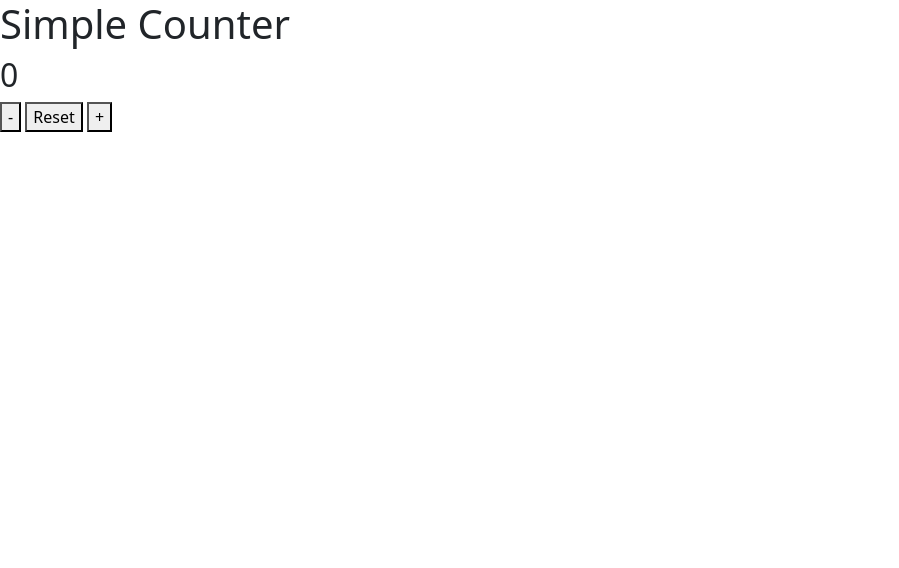
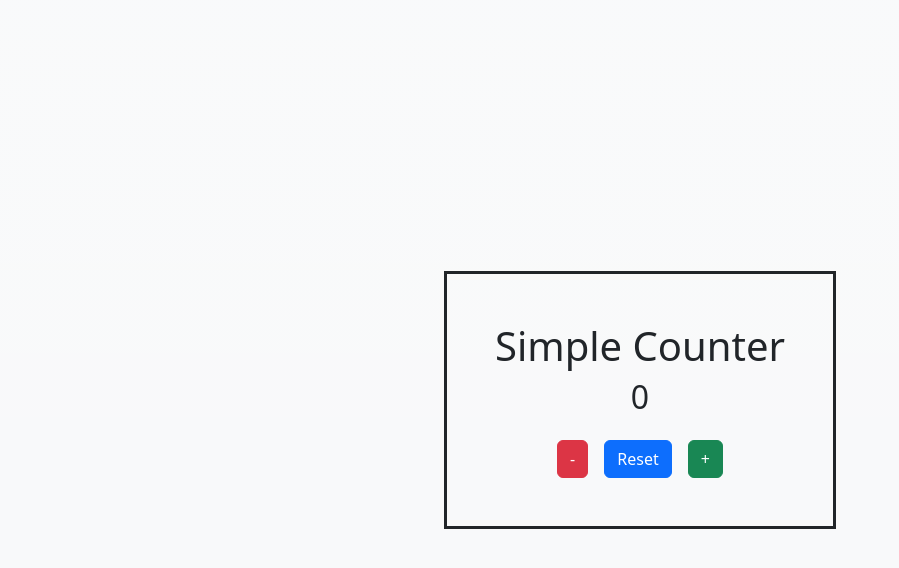
Before and after one commit to AlexandraEL9/counter-app-revision, a plain HTML site: page index.html in a window 1280 px wide. Shown: the whole page, without its empty margins (0-899 px from the left). Drawn offline with nearby package versions, Linux system fonts and the light colour scheme.

Commit message:
feat:add styling with bootstrap classes

```diff
--- a/index.html
+++ b/index.html
@@ -3,17 +3,17 @@
   <head>
     <meta charset="utf-8">
     <meta name="viewport" content="width=device-width, initial-scale=1">
-    <title>Bootstrap demo</title>
+    <title>Counter revision w bootstrap revision</title>
     <link href="https://cdn.jsdelivr.net/npm/bootstrap@5.2.3/dist/css/bootstrap.min.css" rel="stylesheet" integrity="sha384-rbsA2VBKQhggwzxH7pPCaAqO46MgnOM80zW1RWuH61DGLwZJEdK2Kadq2F9CUG65" crossorigin="anonymous">
   </head>
-  <body>
-    <div>
-        <h1>Simple Counter</h1>
-        <h2>0</h2>
-        <div>
-            <button>-</button>
-            <button>Reset</button>
-            <button>+</button>
+  <body class="d-flex justify-content-center align-items-center vh-100 bg-light bg-gradient">
+    <div class="border border-dark border-3 rounder p-5">
+        <h1 class="fs-1">Simple Counter</h1>
+        <h2 class="text-center mb-4">0</h2>
+        <div class="d-flex justify-content-center">
+            <button class="btn btn-danger mx-2">-</button>
+            <button class="btn btn-primary mx-2">Reset</button>
+            <button class="btn btn-success mx-2">+</button>
         </div>
     </div>
     <script src="https://cdn.jsdelivr.net/npm/bootstrap@5.2.3/dist/js/bootstrap.bundle.min.js" integrity="sha384-kenU1KFdBIe4zVF0s0G1M5b4hcpxyD9F7jL+jjXkk+Q2h455rYXK/7HAuoJl+0I4" crossorigin="anonymous"></script>
```
